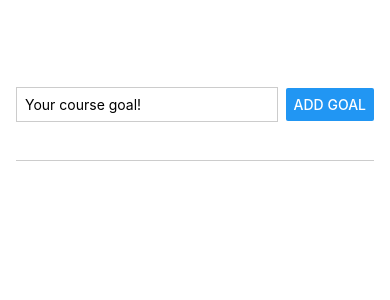
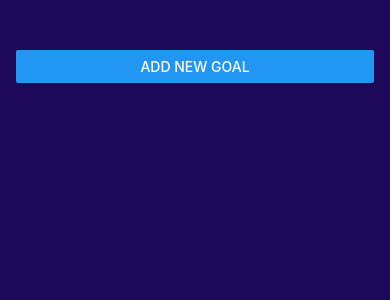
Before and after one commit to mohit-singh-13/React-Native, a React Native app: screen / in a window 390 px wide. Shown: the top 300 px of the page. Built offline with nearby package versions, Linux system fonts and the light colour scheme.

Commit message:
Add separate components and modal

```diff
--- a/App.js
+++ b/App.js
@@ -1,136 +1,80 @@
-// import { StatusBar } from 'expo-status-bar';
+import { StatusBar } from "expo-status-bar";
 import { useState } from "react";
-import {
-  Button,
-  FlatList,
-  ScrollView,
-  StyleSheet,
-  Text,
-  TextInput,
-  View,
-} from "react-native";
+import { Button, FlatList, Modal, StyleSheet, View } from "react-native";
+import GoalItem from "./components/GoalItem";
+import GoalInput from "./components/GoalInput";
 
 export default function App() {
-  const [userInput, setUserInput] = useState("");
   const [goals, setGoals] = useState([]);
+  const [isModalOpen, setIsModalOpen] = useState(false);
 
-  function goalInputHandler(e) {
-    setUserInput(e);
+  function closeGoalModal() {
+    setIsModalOpen(false);
   }
 
-  function addGoalHandler() {
+  function addGoalHandler(userInput) {
     console.log(userInput);
-    // setGoals([...goals, userInput]);
     setGoals((prev) => [...prev, userInput]);
+    closeGoalModal();
+  }
+
+  function deleteGoalHandler(deleteItemIndex) {
+    console.log("this :", this);
+    setGoals((prev) => prev.filter((_, index) => index !== deleteItemIndex));
   }
 
   return (
-    // <View style={styles.container}>
-    //   <Text>Mohit Singh</Text>
-    //   <View>
-    //     <Text
-    //       // style={{
-    //       //   margin: 20,
-    //       //   borderWidth: 1,
-    //       //   padding: 5,
-    //       //   backgroundColor: "red",
-    //       //   color: "white",
-    //       // }}
-    //       style={styles.dummyText}
-    //     >
-    //       Another text
-    //     </Text>
-    //   </View>
-    //   <Button title="Click Here" />
-    //   {/* Hello MOhit */}
-    //   {/* <StatusBar style="auto" /> */}
-    // </View>
+    <>
+      <StatusBar style="light" />
+      <View style={styles.appContainer}>
+        <Button
+          title="Add New Goal"
+          onPress={() => setIsModalOpen((prev) => !prev)}
+        />
 
-    <View style={{ paddingTop: 50, paddingHorizontal: 16, flex: 1 }}>
-      <View
-        style={{
-          flex: 1,
-          flexDirection: "row",
-          // borderWidth: 1,
-          justifyContent: "space-between",
-          alignItems: "center",
-          // paddingBottom: 24,
-          borderBottomWidth: 1,
-          borderBottomColor: "#ccc",
-          marginBottom: 24,
-        }}
-      >
-        <TextInput
-          placeholder="Your course goal!"
-          style={{
-            borderWidth: 1,
-            borderColor: "#cccccc",
-            width: "80%",
-            marginRight: 8,
-            padding: 8,
-          }}
-          onChangeText={goalInputHandler}
+        <Modal visible={isModalOpen} animationType="slide">
+          <View style={styles.inputContainer}>
+            <GoalInput
+              addGoalHandler={addGoalHandler}
+              onCloseGoalModal={closeGoalModal}
             />
-        <Button title="Add Goal" onPress={addGoalHandler} />
           </View>
-      <View style={{ flex: 6 }}>
-        {/* <ScrollView>
-          {goals.map((goal, index) => (
-            <Text
-              key={index}
-              style={{
-                fontSize: 16,
-                padding: 8,
-                margin: 8,
-                backgroundColor: "#5e0acc",
-                color: "white",
-                borderRadius: 8,
-              }}
-            >
-              {goal}
-            </Text>
-          ))} */}
-        {/* <Text>List of goals...</Text> */}
-        {/* </ScrollView> */}
+        </Modal>
 
+        <View style={styles.listContainer}>
           <FlatList
             data={goals}
             renderItem={(itemData) => {
               return (
-              <Text
-                key={itemData.index}
-                style={{
-                  fontSize: 16,
-                  padding: 8,
-                  margin: 8,
-                  backgroundColor: "#5e0acc",
-                  color: "white",
-                  borderRadius: 8,
-                }}
-              >
-                {itemData.item}
-              </Text>
+                <GoalItem
+                  itemData={itemData}
+                  onDeleteItem={deleteGoalHandler}
+                />
               );
             }}
           />
         </View>
       </View>
+    </>
   );
 }
 
 const styles = StyleSheet.create({
-  container: {
+  appContainer: {
     flex: 1,
-    backgroundColor: "#fff",
-    alignItems: "center",
-    justifyContent: "center",
+    paddingHorizontal: 16,
+    paddingTop: 50,
+    backgroundColor: "#1e085a",
   },
 
-  dummyText: {
-    margin: 20,
-    borderWidth: 1,
-    padding: 5,
-    backgroundColor: "red",
-    color: "white",
+  inputContainer: {
+    flex: 1,
+    justifyContent: "center",
+    alignItems: "center",
+    backgroundColor: "#311b6b",
+  },
+
+  listContainer: {
+    flex: 6,
   },
 });
--- /dev/null
+++ b/components/GoalInput.js
@@ -0,0 +1,61 @@
+import { Button, Image, StyleSheet, TextInput, View } from "react-native";
+import { useState } from "react";
+
+const GoalInput = ({ addGoalHandler, onCloseGoalModal }) => {
+  const [userInput, setUserInput] = useState("");
+
+  function goalInputHandler(e) {
+    setUserInput(e);
+  }
+
+  return (
+    <>
+      <Image
+        style={styles.goalImage}
+        source={require("../assets/images/goal.png")}
+      />
+      <TextInput
+        placeholder="Your course goal!"
+        style={styles.inputElement}
+        onChangeText={goalInputHandler}
+        value={userInput}
+      />
+      <View style={styles.buttonContainer}>
+        <Button
+          title="Add Goal"
+          onPress={() => {
+            addGoalHandler(userInput);
+            setUserInput("");
+          }}
+        />
+        <Button title="Cancel" onPress={onCloseGoalModal} color={"red"} />
+      </View>
+    </>
+  );
+};
+
+export default GoalInput;
+
+const styles = StyleSheet.create({
+  inputElement: {
+    borderWidth: 1,
+    borderColor: "#e4d0ff",
+    width: "80%",
+    marginRight: 8,
+    padding: 8,
+    backgroundColor: "#e4d0ff",
+    borderRadius: 6,
+    marginVertical: 20
+  },
+
+  buttonContainer: {
+    flexDirection: "row",
+    gap: 6,
+  },
+
+  goalImage: {
+    width: 100,
+    height: 100,
+    margin: 20
+  },
+});
--- /dev/null
+++ b/components/GoalItem.js
@@ -0,0 +1,39 @@
+import { Pressable, StyleSheet, Text, View } from "react-native";
+
+const GoalItem = ({ itemData, onDeleteItem }) => {
+  return (
+    <View style={styles.goalItem}>
+      {/* <Pressable onPress={() => onDeleteItem(itemData.index)}> */}
+      <Pressable
+        android_ripple={{ color: "#210644" }}
+        onPress={onDeleteItem.bind(this, itemData.index)}
+        style={({ pressed }) => pressed && styles.pressedItem} // for IOS
+      >
+        <Text key={itemData.index} style={styles.text}>
+          {itemData.item}
+        </Text>
+      </Pressable>
+    </View>
+  );
+};
+
+export default GoalItem;
+
+const styles = StyleSheet.create({
+  goalItem: {
+    fontSize: 16,
+    margin: 8,
+    backgroundColor: "#5e0acc",
+    color: "white",
+    borderRadius: 8,
+  },
+
+  pressedItem: {
+    color: "red",
+  },
+
+  text: {
+    color: "white",
+    padding: 8,
+  },
+});
```
Also changed, not shown: assets/images/goal.png (added). Lines whose indentation alone changed are shown as unchanged.
